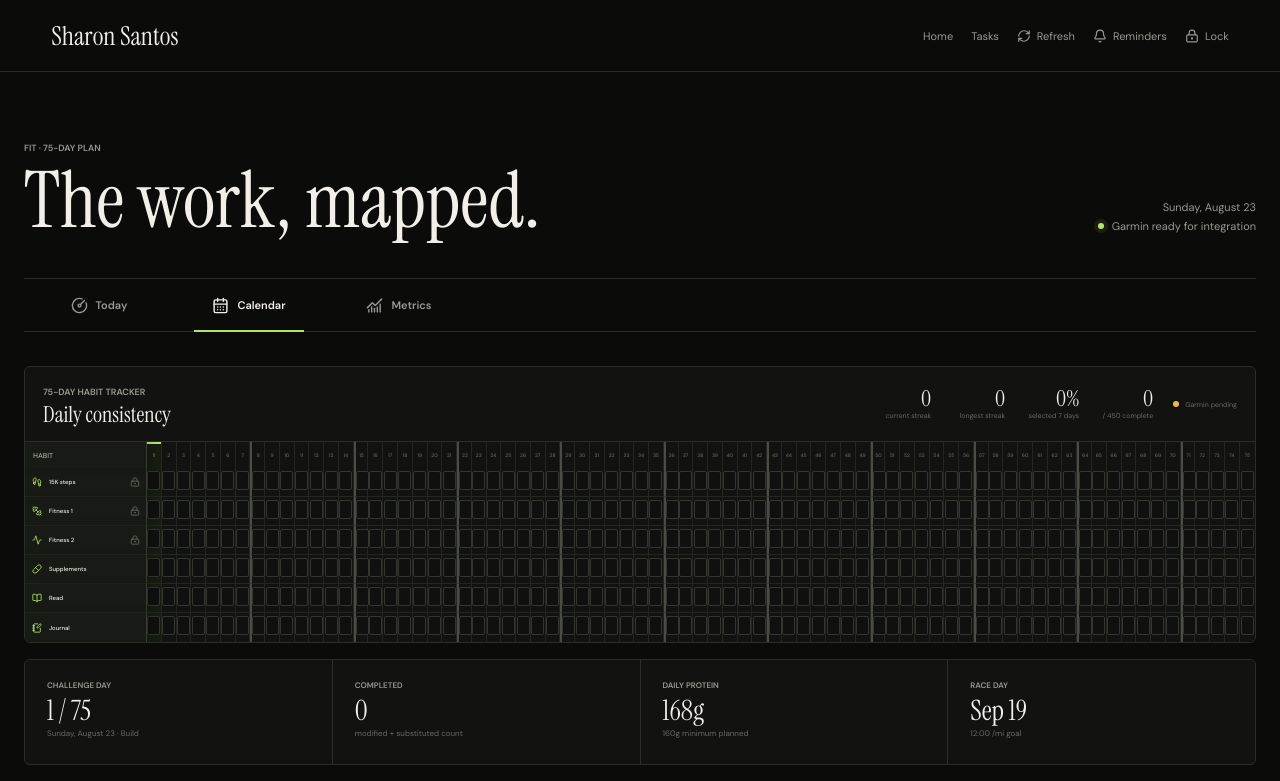
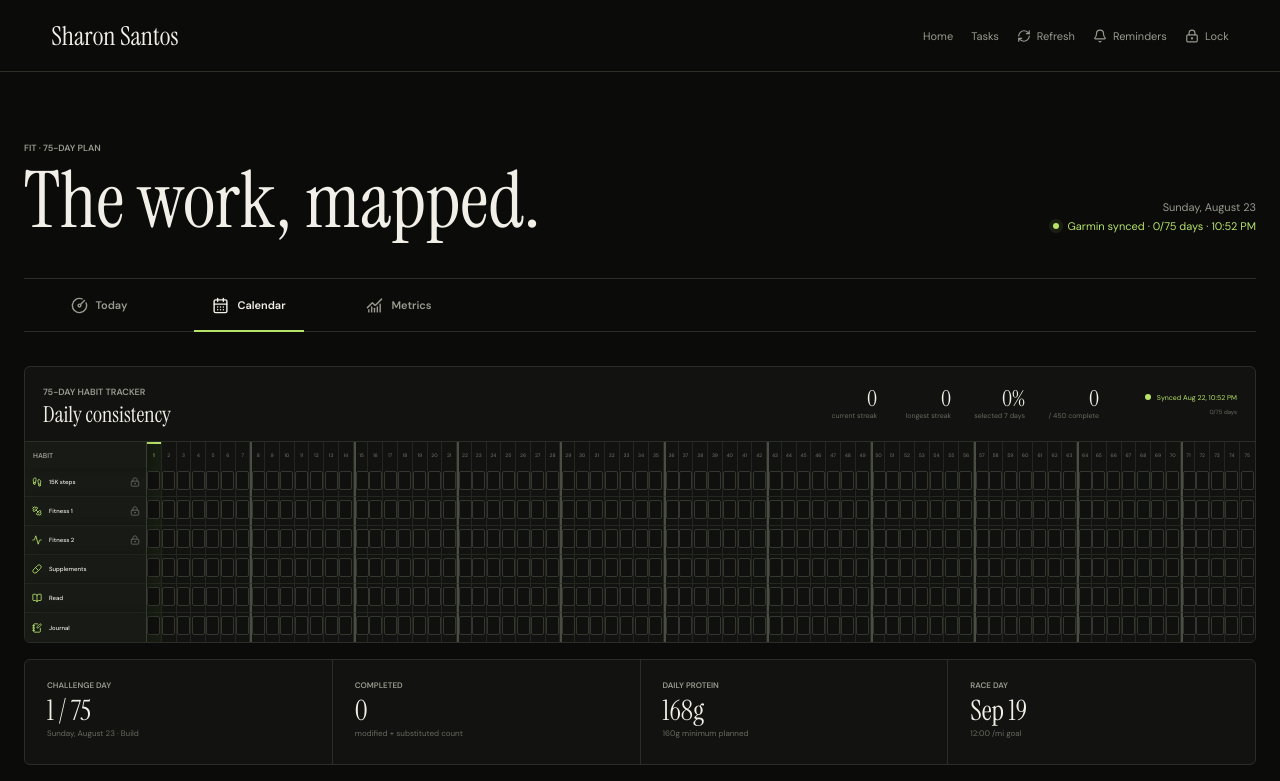
Before and after one commit to sharonsantose/photography-portfolio, a website: page fit/index.html in a window 1280 px wide. Shown: the top 781 px of the page. Drawn offline with Linux system fonts and the light colour scheme.

Commit message:
fix: restore garmin_data script tag in index.html

```diff
--- a/fit/index.html
+++ b/fit/index.html
@@ -16,6 +16,7 @@
       rel="stylesheet"
     />
     <title>Fit — Sharon Santos</title>
+    <script src="/fit/garmin_data.js"></script>
     <script type="module" crossorigin src="/fit/assets/index-DqnLN6Ea.js"></script>
     <link rel="modulepreload" crossorigin href="/fit/assets/icons-BcZhfzz7.js">
     <link rel="modulepreload" crossorigin href="/fit/assets/charts-CsuAlx1E.js">
```
